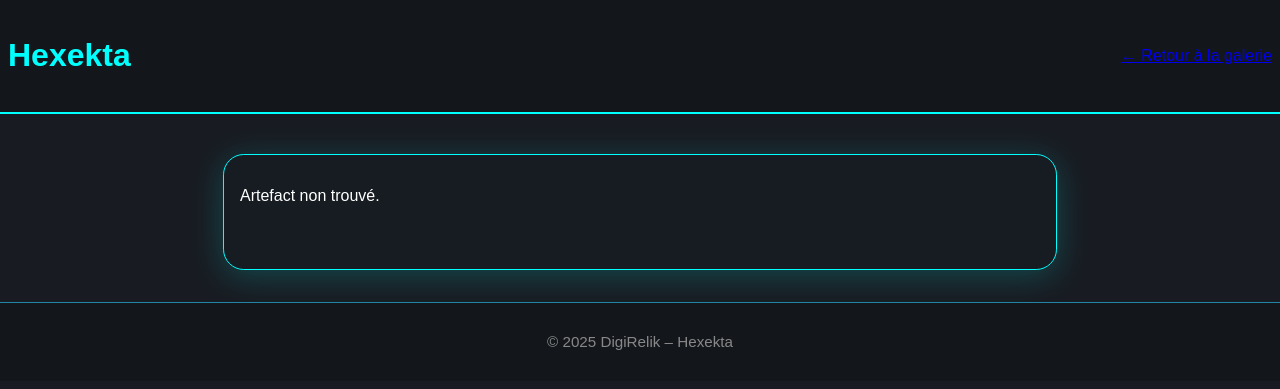
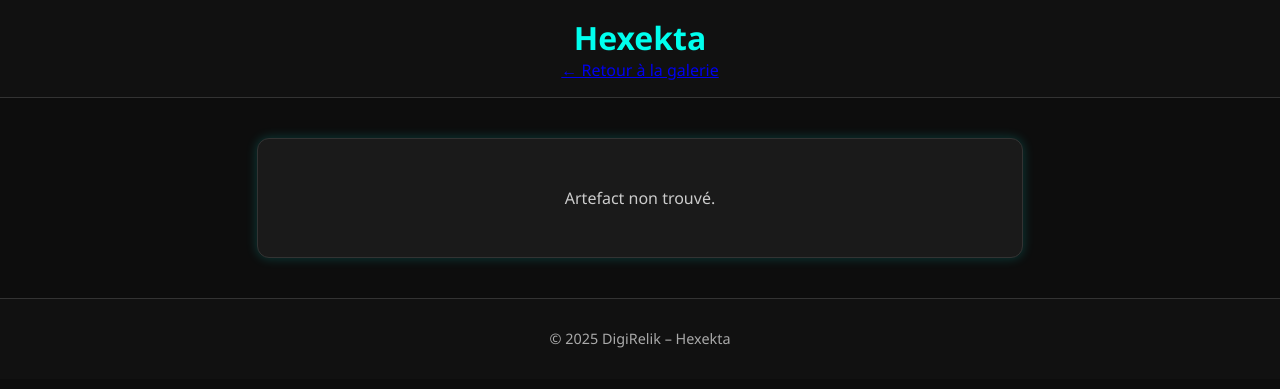
Before and after one commit to joyzed/DigiRelik, a PHP site: page /hexektav2.html in a window 1280 px wide. Shown: the top 389 px of the page. Run offline with PHP 8.4, Linux system fonts and the light colour scheme.

Commit message:
Update style.css

```diff
--- a/style.css
+++ b/style.css
@@ -1,172 +1,166 @@
-:root {
-  --bg: #181c22;
-  --fg: #fff;
-  --accent: #00ffff;
-  --border: #2186a6;
-}
-
-html, body {
+body {
+  font-family: 'Segoe UI', sans-serif;
+  background: #0d0d0d;
+  color: #eee;
   margin: 0;
   padding: 0;
-  background: var(--bg);
-  color: var(--fg);
-  font-family: 'Orbitron', Arial, sans-serif;
 }
 
 header {
-  background: #13171c;
-  border-bottom: 2px solid var(--accent);
-  padding: 1rem 0.5rem;
-  display: flex;
-  align-items: center;
-  justify-content: space-between;
-  position: sticky;
-  top: 0;
-  z-index: 10;
+  background: #111;
+  padding: 1rem;
+  border-bottom: 1px solid #333;
+  text-align: center;
 }
 
-.logo {
+.site-title {
+  margin: 0;
+  color: #00ffee;
   font-size: 2rem;
-  color: var(--accent);
-  letter-spacing: 2px;
-  font-family: 'Orbitron', Arial, sans-serif;
 }
 
-nav ul {
-  list-style: none;
-  padding: 0;
-  margin: 0;
+.menu {
   display: flex;
+  justify-content: center;
   gap: 1rem;
-  align-items: center;
+  flex-wrap: wrap;
+  margin-top: 1rem;
 }
 
-nav ul li {
-  position: relative;
+.menu-box {
+  border: 2px solid #00ffee;
+  color: #00ffee;
+  padding: 0.5rem 1.2rem;
+  border-radius: 10px;
+  cursor: pointer;
+  font-weight: bold;
+  transition: all 0.3s ease;
+  background: transparent;
 }
 
-nav a {
-  color: var(--fg);
-  text-decoration: none;
-  padding: 0.5em 1em;
-  border-radius: 1em;
-  transition: background 0.2s, color 0.2s;
+.menu-box:hover {
+  background: #00ffee;
+  color: #111;
+  transform: scale(1.05);
 }
 
-nav a.active,
-nav a:hover {
-  background: var(--accent);
-  color: #181c22;
+.menu-box.active {
+  background: #00ffee;
+  color: #111;
 }
 
-.has-submenu > a::after {
-  content: ' ▼';
-  font-size: 0.7em;
+.section {
+  display: none;
+  padding: 2rem 1rem;
+  min-height: 60vh;
+  animation: fadeIn 0.5s ease;
 }
 
-.submenu {
-  display: none;
-  position: absolute;
-  top: 2.2em;
-  left: 0;
-  background: #13171c;
-  border: 1px solid var(--border);
-  border-radius: 0.6em;
-  box-shadow: 0 2px 8px #0006;
-  min-width: 140px;
-  z-index: 100;
-  flex-direction: column;
-}
-
-.has-submenu:hover .submenu,
-.has-submenu:focus-within .submenu {
-  display: flex;
-}
-
-.submenu li {
-  width: 100%;
-}
-
-main {
-  max-width: 800px;
-  margin: 2.5rem auto 2rem auto;
-  padding: 1rem;
-  background: rgba(24,28,34,0.98);
-  border-radius: 1.3em;
-  box-shadow: 0 6px 32px #00ffff33;
-  border: 1.5px solid var(--accent);
-}
-
-section {
-  margin-bottom: 3rem;
-}
-
-h1, h2, h3 {
-  color: var(--accent);
-  font-family: 'Orbitron', Arial, sans-serif;
-}
-
-.project-links {
-  margin: 1.2em 0;
-}
-
-.project-link {
-  display: inline-block;
-  background: var(--accent);
-  color: #181c22;
-  padding: 0.5em 1em;
-  border-radius: 1.1em;
-  text-decoration: none;
-  font-weight: bold;
-  box-shadow: 0 2px 6px #00ffff66;
-  margin-bottom: 1em;
-}
-
-.project-link:hover {
-  background: #27e0ff;
-}
-
-.iframe-container {
-  width: 100%;
-  margin: 1.5em 0;
-  border-radius: 1.5em;
-  overflow: hidden;
-  border: 2px solid var(--accent);
-  box-shadow: 0 4px 18px #00ffff22;
-}
-
-.iframe-container iframe {
-  width: 100%;
-  min-height: 350px;
-  background: #222;
-  border: none;
+.section.active {
   display: block;
 }
 
-footer {
-  text-align: center;
-  padding: 1em 0;
-  background: #13171c;
-  color: #888;
-  font-size: 0.95em;
-  border-top: 1px solid var(--border);
+#artifact-list, .artifact-grid {
+  display: grid;
+  gap: 1rem;
+  grid-template-columns: repeat(auto-fit, minmax(220px, 1fr));
 }
 
-/* Responsive */
-@media (max-width: 600px) {
-  header, main {
-    flex-direction: column;
-    align-items: flex-start;
-  }
-  main {
-    padding: 0.5em;
-    margin: 1em 0.2em 1.2em 0.2em;
-  }
-  .iframe-container iframe {
-    min-height: 220px;
-  }
-  nav ul {
-    flex-direction: column;
-    gap: 0.4rem;
-  }
+.artifact, .artifact-box {
+  background: #1a1a1a;
+  border: 1px solid #333;
+  padding: 1rem;
+  border-radius: 10px;
+  text-align: center;
+  box-shadow: 0 0 10px #00ffee22;
 }
+
+.artifact img, .artifact-image {
+  width: 100%;
+  border-radius: 8px;
+  margin-bottom: 0.5rem;
+  max-width: 300px;
+  height: auto;
+  display: block;
+  border: 1px solid #00ffee33;
+}
+
+.project-box {
+  display: flex;
+  flex-direction: column;
+  background: #1a1a1a;
+  border: 1px solid #333;
+  border-radius: 10px;
+  padding: 1rem;
+  margin-top: 1.5rem;
+  box-shadow: 0 0 10px #00ffee33;
+}
+
+.project-img {
+  width: 100%;
+  max-width: 300px;
+  height: auto;
+  object-fit: cover;
+  border-radius: 8px;
+  margin: 0 auto 1rem auto;
+  display: block;
+  border: 1px solid #00ffee22;
+}
+
+.project-description {
+  color: #eee;
+}
+
+.project-description h3 {
+  margin: 0 0 0.5rem 0;
+  color: #00ffee;
+}
+
+.project-description p {
+  margin: 0;
+  line-height: 1.5;
+  color: #ccc;
+}
+
+.artifact-box h3 {
+  color: #00ffee;
+  margin-bottom: 0.5rem;
+}
+
+.artifact-box p {
+  color: #ccc;
+  font-size: 0.95rem;
+}
+
+.artifact-detail {
+  max-width: 700px;
+  margin: 40px auto;
+  padding: 2rem;
+  background: #1a1a1a;
+  border: 1px solid #333;
+  border-radius: 12px;
+  text-align: center;
+  box-shadow: 0 0 12px #00ffee33;
+}
+
+.artifact-detail h2 {
+  color: #00ffee;
+}
+
+.artifact-detail p {
+  color: #ccc;
+}
+
+footer {
+  background: #111;
+  text-align: center;
+  padding: 1rem;
+  border-top: 1px solid #333;
+  font-size: 0.9rem;
+  color: #aaa;
+}
+
+@keyframes fadeIn {
+  from { opacity: 0; transform: translateY(10px); }
+  to { opacity: 1; transform: translateY(0); }
+}
```
